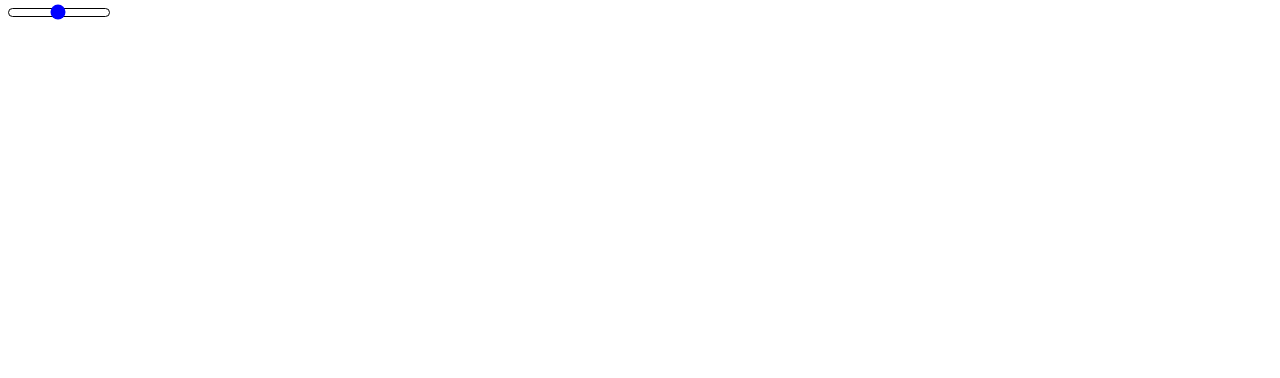
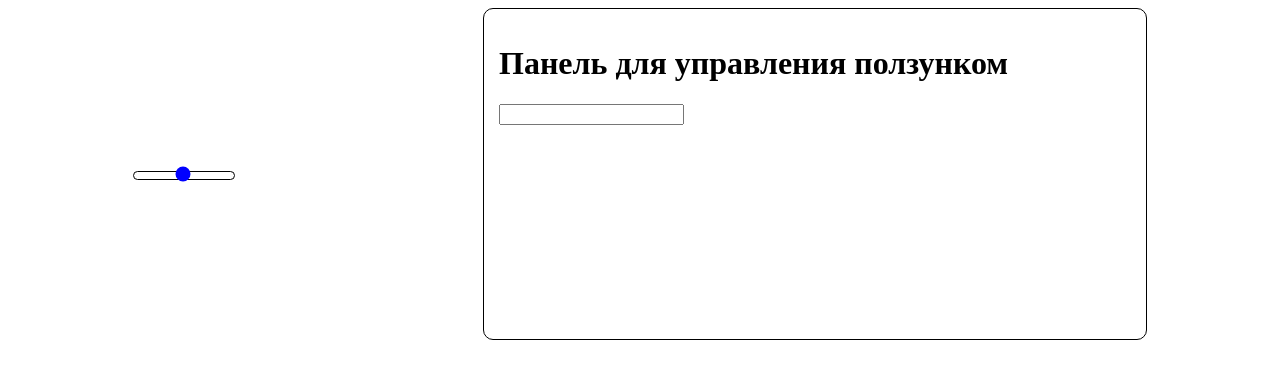
Before and after one commit to canoua/4-task, a website built with Vite: page index.html in a window 1280 px wide. Built offline with nearby package versions, Linux system fonts and the light colour scheme.

Commit message:
add panel

```diff
--- a/src/components/input.ts
+++ b/src/components/input.ts
@@ -1,15 +1,10 @@
 export function input() {
   class Input {
     // разобраться почему не работает с типом htmlelement|undefined
-    // главный контейнер
     app: any;
-    // линия инпута
     line: HTMLElement | undefined;
-    // ползунок
     range: HTMLElement | undefined;
-    // контейнер инпута
     wrapper: any;
-    // для перетаскивания ползунка, отслеживания событий мыши
 
     constructor(containerClass: any) {
       this.app = document.getElementById(containerClass)
@@ -30,7 +25,34 @@ export function input() {
     }
   }
 
+  class Panel {
+    app: any;
+    title: any;
+    container: any;
+    inputStep: any;
+    inputWidth: any;
+    inputMin: any;
+    constructor(containerClass: any) {
+      this.app = document.getElementById(containerClass)
+      this.container = document.createElement('div');
+      this.container.classList.add('panel-container');
+
+      this.inputMin = document.createElement('input');
+      this.inputMin.setAttribute('type', 'text');
+      this.inputMin.setAttribute('name', 'input-min');
+      this.inputMin.classList.add('input-min');
+
+      this.title = document.createElement('h1');
+      this.title.textContent = 'Панель для управления ползунком';
+
+      this.container.appendChild(this.title)
+      this.app.appendChild(this.container);
+      this.container.appendChild(this.inputMin)
+    }
+  }
+
   document.addEventListener('DOMContentLoaded', function() {
     const input = new Input('app');
+    const panel = new Panel('app');
   })
 }
--- a/src/style.css
+++ b/src/style.css
@@ -1,3 +1,9 @@
+#app {
+  display: flex;
+  justify-content: space-around;
+  align-items: center;
+}
+
 .wrapper {
   width: 100px;
   height: 7px;
@@ -24,3 +30,12 @@
   cursor: grab;
   z-index: 100;
 }
+
+.panel-container {
+  border: 1px solid #000;
+  padding: 15px;
+  border-radius: 10px;
+  width: 50%;
+  height: 300px;
+  /* background-color: #000; */
+}
--- a/tasks.txt
+++ b/tasks.txt
@@ -1 +1 @@
-делать через class
+сделать метод/класс, который создает элементы(чтоб не писать каждый раз createElement и т.д.)
```
